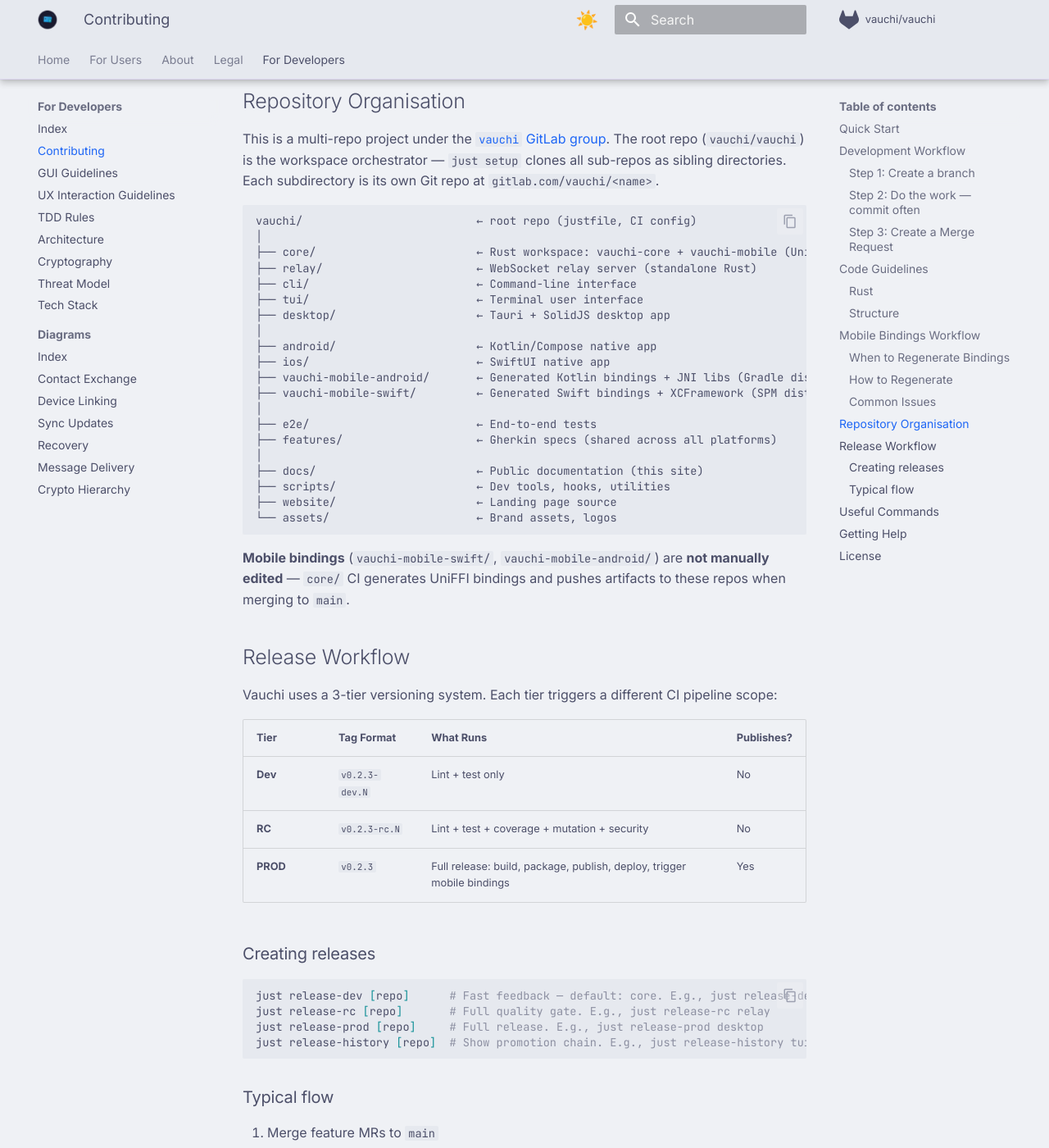
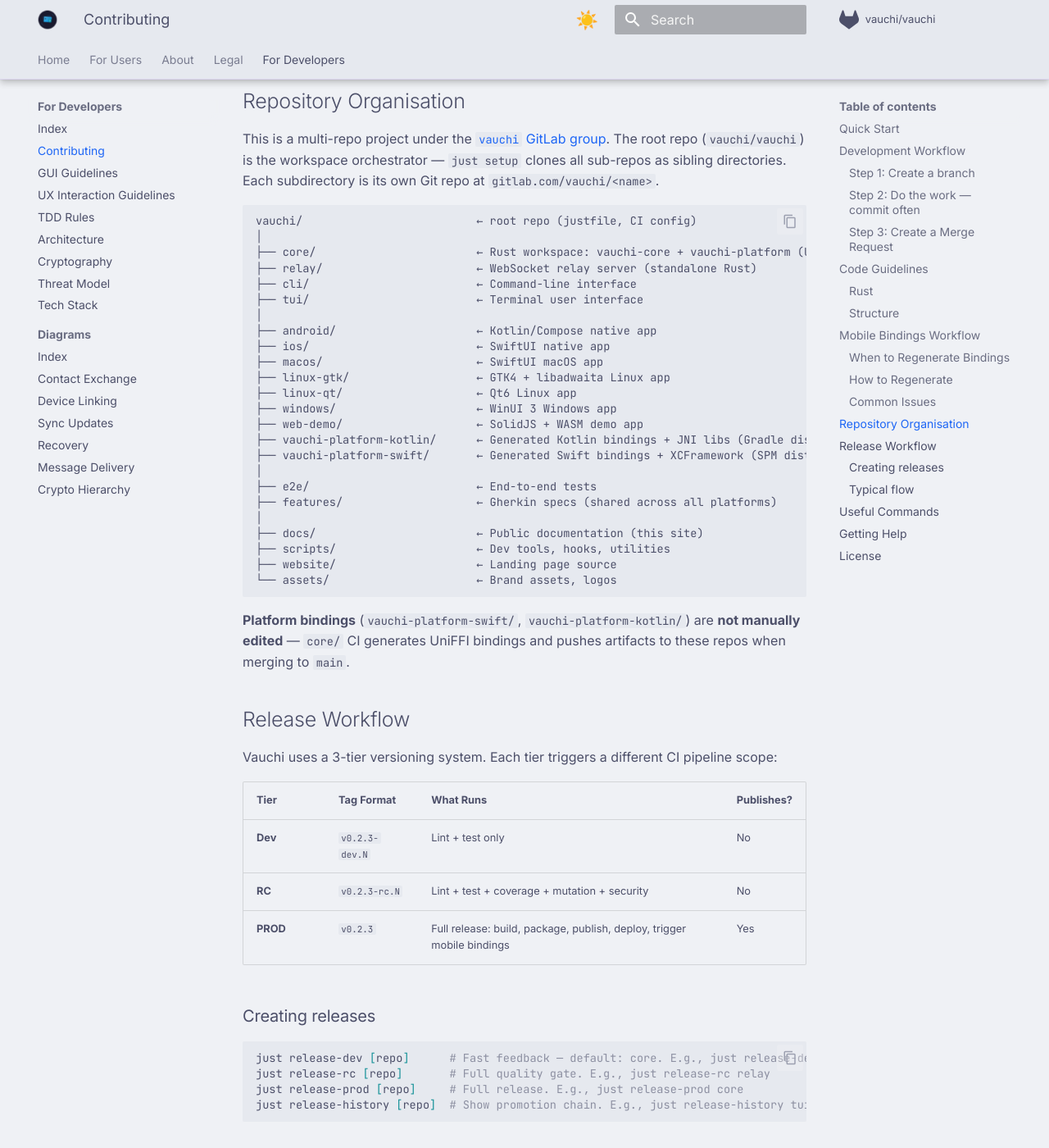
Before and after one commit to vauchi/docs, an MkDocs documentation site: the page built from docs/developers/contributing.md, in a window 1280 px wide and 1400 px high, scrolled down 3852 px. Shown: the whole window at 82% size. Built offline with MkDocs 1.6.1 and Material for MkDocs 9.7.7, drawn with Linux system fonts in a browser that asks for light colours; comment, search, counter and statistics services are not loaded; some of the changed text lies outside the part shown.

Commit message:
docs: update public docs for native desktop apps and platform rename
- tech-stack: replace Tauri/SolidJS with native desktop stacks
  (macOS SwiftUI, Linux-GTK, Linux-Qt, Windows WinUI 3, web-demo)
- contributing: rename vauchi-mobile → vauchi-platform throughout,
  update repo layout to show all native app repos
- threat-model: update Desktop/Tauri reference
- device-linking: update Desktop (Tauri) reference

Co-Authored-By: Claude Opus 4.6 <noreply@anthropic.com>

````diff
--- a/docs/developers/contributing.md
+++ b/docs/developers/contributing.md
@@ -123,7 +123,7 @@ crate/
 
 ## Mobile Bindings Workflow
 
-UniFFI generates Swift/Kotlin bindings from Rust. When modifying `vauchi-mobile` or `vauchi-core`:
+UniFFI generates Swift/Kotlin bindings from Rust. When modifying `vauchi-platform` or `vauchi-core`:
 
 ### When to Regenerate Bindings
 
@@ -139,7 +139,7 @@ Regenerate bindings when you:
 cd core
 
 # IMPORTANT: Build without symbol stripping to preserve metadata
-RUSTFLAGS="-Cstrip=none" cargo build -p vauchi-mobile --release
+RUSTFLAGS="-Cstrip=none" cargo build -p vauchi-platform --release
 
 # Regenerate for both platforms (macOS required for iOS)
 ./scripts/build-bindings.sh
@@ -170,16 +170,20 @@ This is a multi-repo project under the [`vauchi` GitLab group](https://gitlab.co
 ```
 vauchi/                          ← root repo (justfile, CI config)
 │
-├── core/                        ← Rust workspace: vauchi-core + vauchi-mobile (UniFFI)
+├── core/                        ← Rust workspace: vauchi-core + vauchi-platform (UniFFI)
 ├── relay/                       ← WebSocket relay server (standalone Rust)
 ├── cli/                         ← Command-line interface
 ├── tui/                         ← Terminal user interface
-├── desktop/                     ← Tauri + SolidJS desktop app
 │
 ├── android/                     ← Kotlin/Compose native app
 ├── ios/                         ← SwiftUI native app
-├── vauchi-mobile-android/       ← Generated Kotlin bindings + JNI libs (Gradle distribution)
-├── vauchi-mobile-swift/         ← Generated Swift bindings + XCFramework (SPM distribution)
+├── macos/                       ← SwiftUI macOS app
+├── linux-gtk/                   ← GTK4 + libadwaita Linux app
+├── linux-qt/                    ← Qt6 Linux app
+├── windows/                     ← WinUI 3 Windows app
+├── web-demo/                    ← SolidJS + WASM demo app
+├── vauchi-platform-kotlin/      ← Generated Kotlin bindings + JNI libs (Gradle distribution)
+├── vauchi-platform-swift/       ← Generated Swift bindings + XCFramework (SPM distribution)
 │
 ├── e2e/                         ← End-to-end tests
 ├── features/                    ← Gherkin specs (shared across all platforms)
@@ -190,7 +194,7 @@ vauchi/                          ← root repo (justfile, CI config)
 └── assets/                      ← Brand assets, logos
 ```
 
-**Mobile bindings** (`vauchi-mobile-swift/`, `vauchi-mobile-android/`) are **not manually edited** — `core/` CI generates UniFFI bindings and pushes artifacts to these repos when merging to `main`.
+**Platform bindings** (`vauchi-platform-swift/`, `vauchi-platform-kotlin/`) are **not manually edited** — `core/` CI generates UniFFI bindings and pushes artifacts to these repos when merging to `main`.
 
 ## Release Workflow
 
@@ -207,7 +211,7 @@ Vauchi uses a 3-tier versioning system. Each tier triggers a different CI pipeli
 ```bash
 just release-dev [repo]      # Fast feedback — default: core. E.g., just release-dev cli
 just release-rc [repo]       # Full quality gate. E.g., just release-rc relay
-just release-prod [repo]     # Full release. E.g., just release-prod desktop
+just release-prod [repo]     # Full release. E.g., just release-prod core
 just release-history [repo]  # Show promotion chain. E.g., just release-history tui
 ```
 
````
Also changed, not shown: docs/developers/diagrams/device-linking.md (+1 -1 lines), docs/developers/tech-stack.md (+14 -6 lines), docs/developers/threat-model.md (+1 -1 lines).
